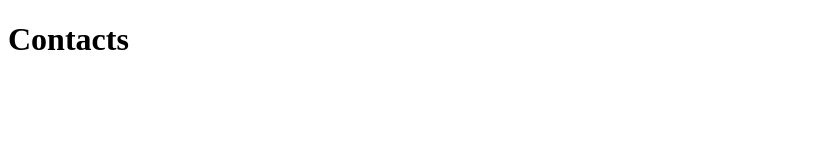
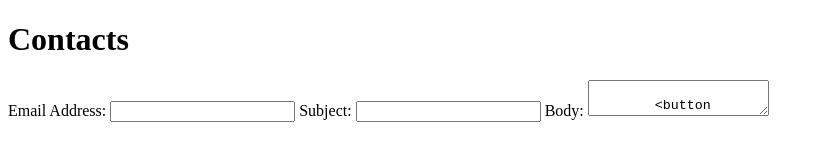
Before and after one commit to JaydenHuang8/portfolio, a plain HTML site: page contact/index.html in a window 1280 px wide. Shown: the whole page, without its empty margins (0-824 px from the left). Drawn offline with Linux system fonts and the light colour scheme.

Commit message:
contact form

```diff
--- a/contact/index.html
+++ b/contact/index.html
@@ -7,5 +7,17 @@
 </head>
 <body>
     <h1>Contacts</h1>
+    <form action="mailto:jah059@ucsd.edu" method="POST" enctype="text/plain">
+        <label for="email">Email Address:</label>
+        <input type="email" name="email" required>
+
+        <label for="subject">Subject:</label>
+        <input type="text" name="subject" required>
+
+        <label for="body">Body:</label>
+        <textarea name = "body">
+
+        <button type="submit">Submit</button>
+    </form>
 </body>
 </html>
```
